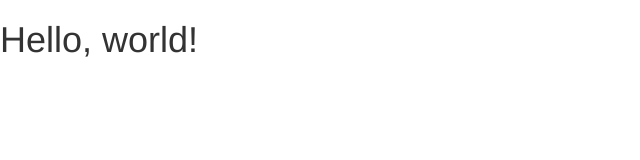
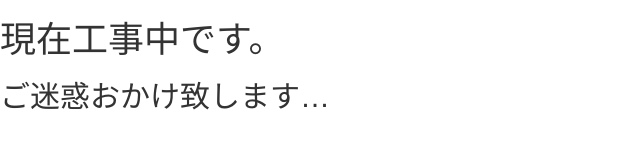
Before and after one commit to hudiwo/takedadenno-obs, a plain HTML site: page index.html in a window 1280 px wide. Shown: the whole page, without its empty margins (0-640 px from the left). Drawn offline with nearby package versions, Linux system fonts and the light colour scheme; files that its build step writes are made by us from their sources; files whose address does not match are found by name.

Commit message:
Replace index.html

```diff
--- a/index.html
+++ b/index.html
@@ -4,7 +4,10 @@
     <meta charset="utf-8">
     <meta http-equiv="X-UA-Compatible" content="IE=edge">
     <meta name="viewport" content="width=device-width, initial-scale=1">
+    <!--
     <title>Bootstrap 101 Template</title>
+    -->
+    <title>竹田電脳工房    只今工事中です</title>
 
     <!-- Bootstrap -->
     <link href="css/bootstrap.min.css" rel="stylesheet">
@@ -17,7 +20,8 @@
     <![endif]-->
   </head>
   <body>
-    <h1>Hello, world!</h1>
+    <h1>現在工事中です。</h1>
+    <h2>ご迷惑おかけ致します…</h2>
 
     <!-- jQuery (necessary for Bootstrap's JavaScript plugins) -->
     <script src="https://ajax.googleapis.com/ajax/libs/jquery/1.11.0/jquery.min.js"></script>
```
